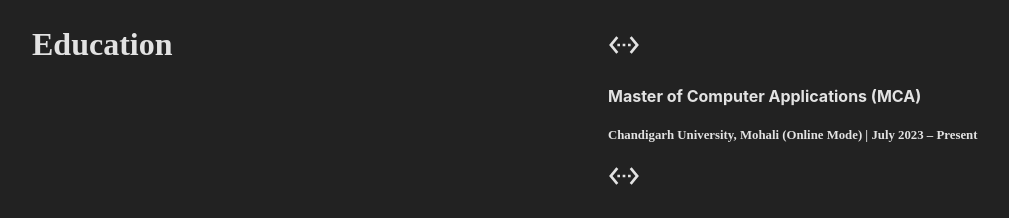
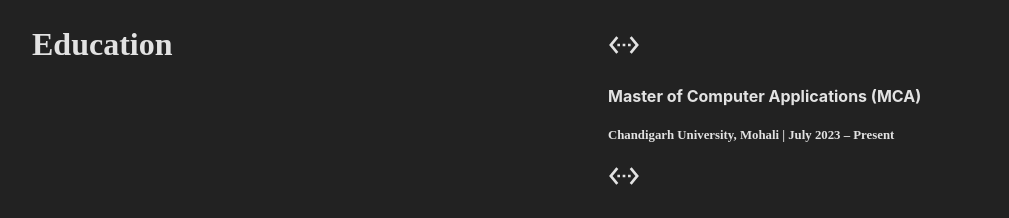
Before and after one commit to Sumitkk9/portfolio, a React (Create React App) app: page / in a window 1280 px wide. Shown: the part 2780-2998 px from the top of the page, without its empty margins (32-1041 px from the left). Built offline with nearby package versions, Linux system fonts and the light colour scheme; a web font is replaced by a local one.

Commit message:
fixed some issues

```diff
--- a/src/constants.js
+++ b/src/constants.js
@@ -35,7 +35,7 @@
 export const education = [
     {
         education: "Master of Computer Applications (MCA)",
-        educationInfo: "Chandigarh University, Mohali (Online Mode) | July 2023 – Present"
+        educationInfo: "Chandigarh University, Mohali | July 2023 – Present"
     },
     {
         education: "Bachelor of Computer Applications (BCA)",
```
